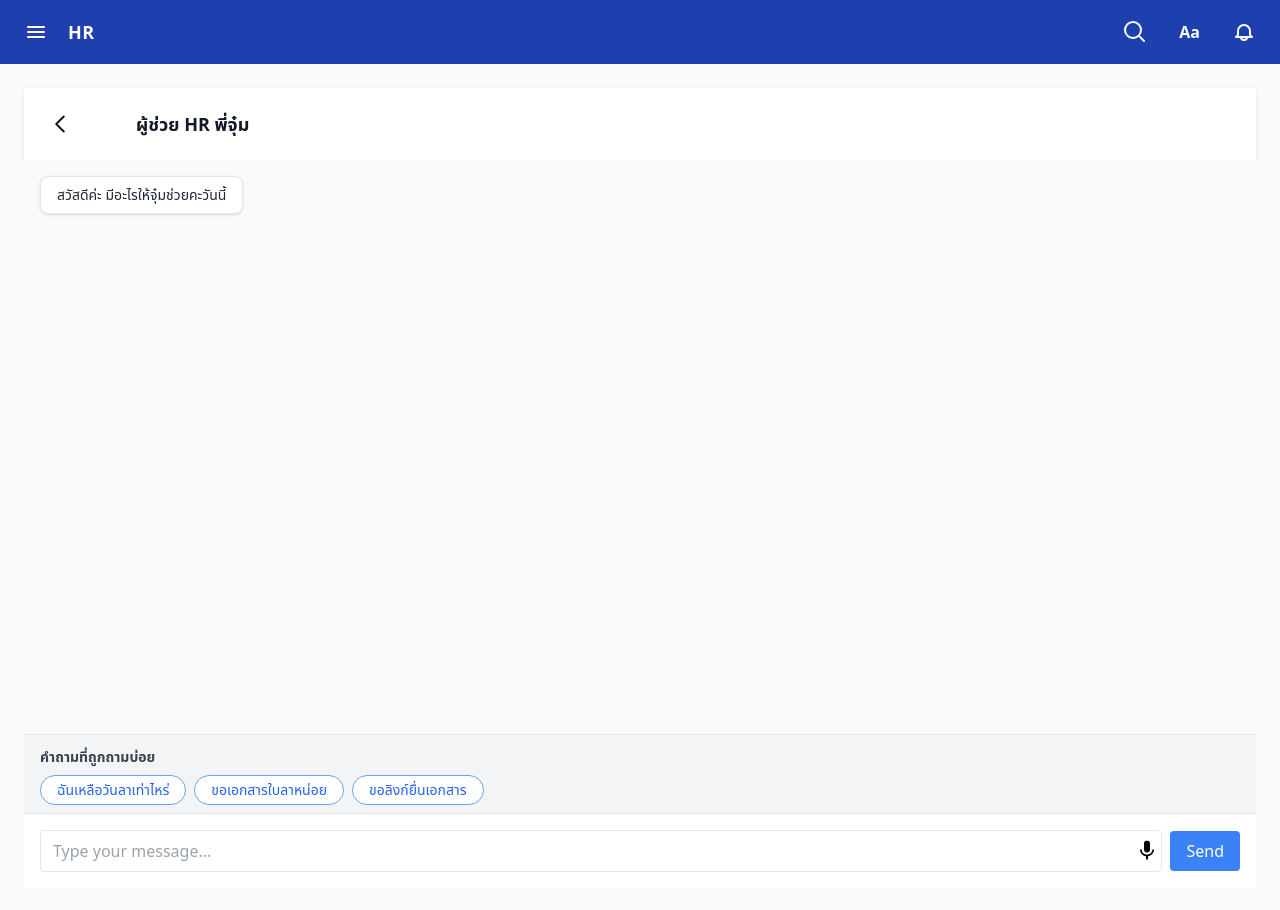
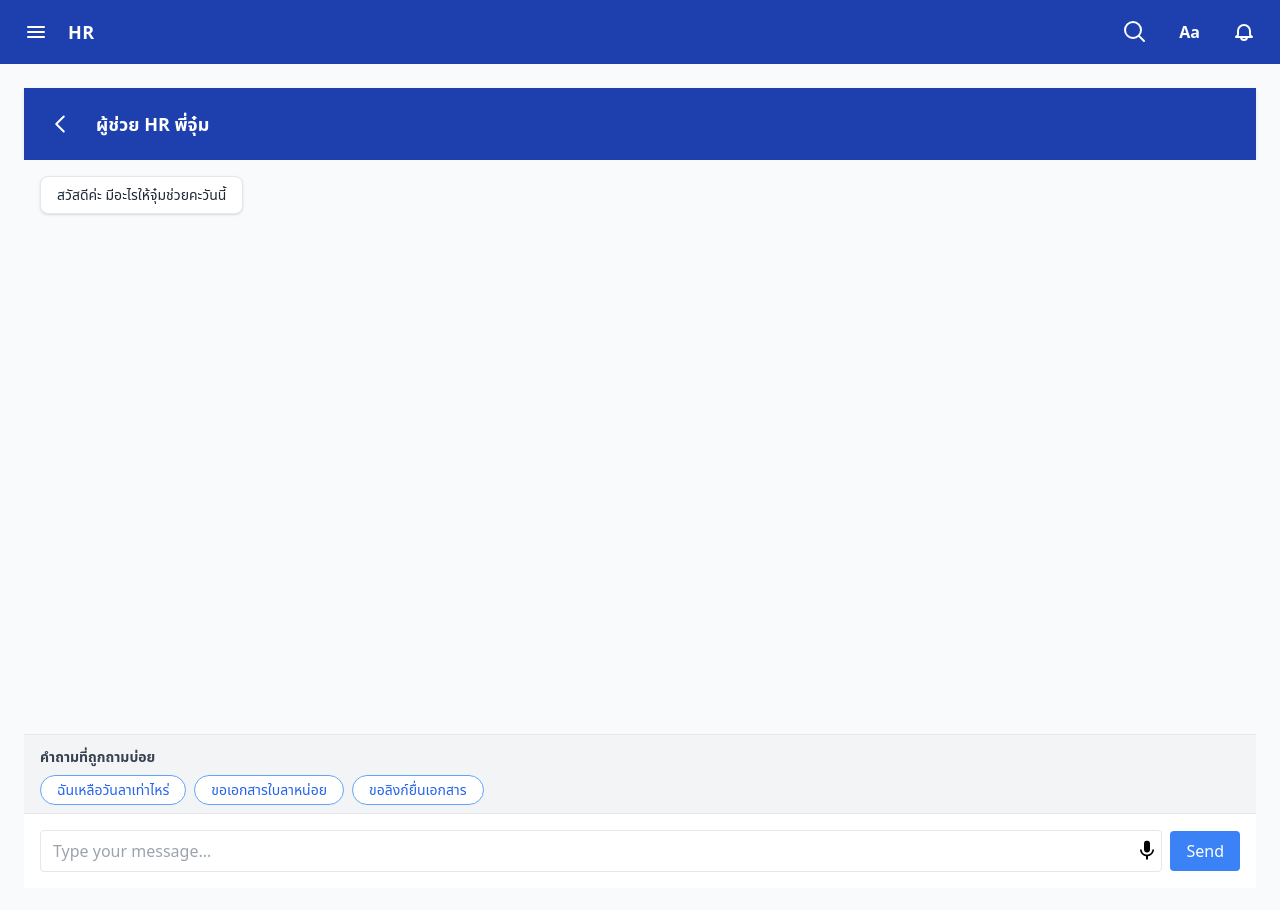
Before and after one commit to Si0dot7/Hospital, a Next.js app: page /chat in a window 1280 px wide. Built offline with nearby package versions, Linux system fonts and the light colour scheme.

Commit message:
feat: change color header of chat to be blue

```diff
--- a/app/chat/layout.tsx
+++ b/app/chat/layout.tsx
@@ -7,7 +7,7 @@ function ChatLayout({ children }: { children: React.ReactNode }) {
     const router = useRouter();
     return (
         <div className="flex flex-col h-screen bg-gray-100">
-            <header className="bg-white shadow p-4 flex items-center justify-between">
+            <header className="bg-blue-800 text-white shadow p-4 flex items-center justify-between">
                 <div className="flex items-center gap-2">
                     {/* Back button */}
                     <button
@@ -19,7 +19,7 @@ function ChatLayout({ children }: { children: React.ReactNode }) {
                             <path strokeLinecap="round" strokeLinejoin="round" d="M15.75 19.5L8.25 12l7.5-7.5" />
                         </svg>
                     </button>
-                    <img src="/logo.png" alt="Logo" className="h-8 w-8" />
+                    {/* <img src="/logo.png" alt="Logo" className="h-8 w-8" /> */}
                     <span className="font-bold text-lg">ผู้ช่วย HR พี่จุ๋ม</span>
                 </div>
                 {/* <span className="text-gray-500 text-sm">Powered by LLM</span> */}
```
